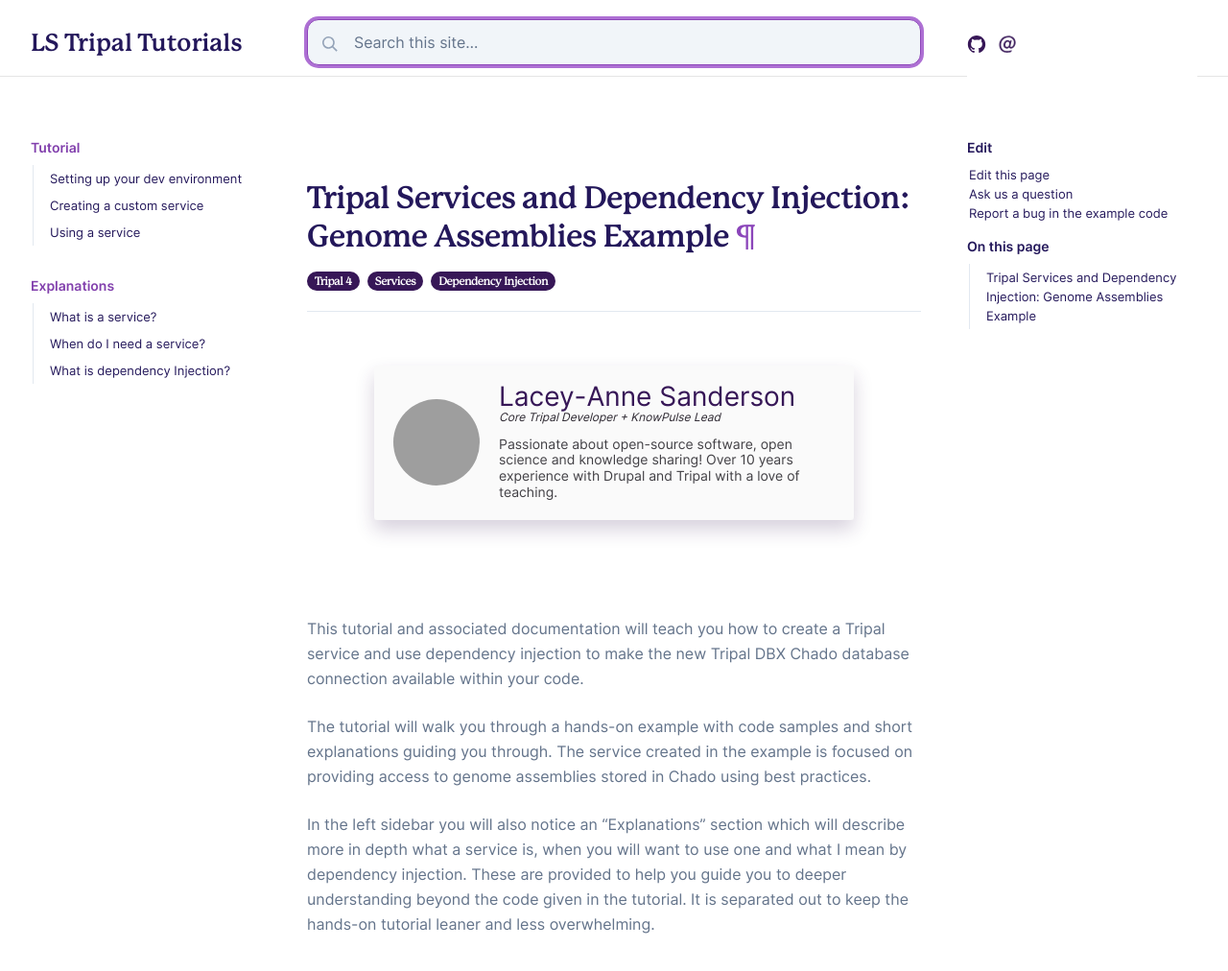
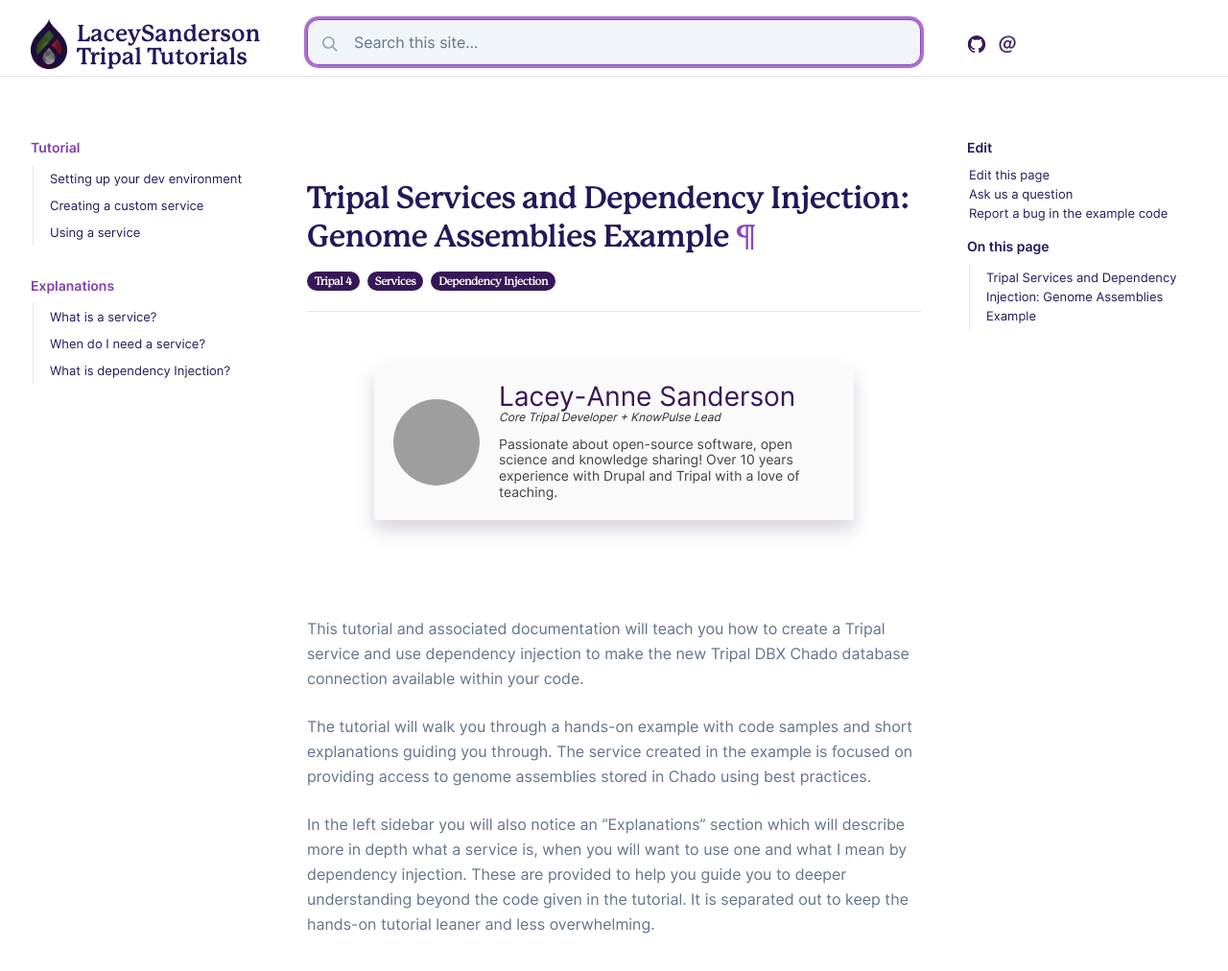
Before and after one commit to LS-TripalTutorials/exampleService-genomeAssembly, a Jekyll site: the page built from docs/pages/index.md, in a window 1280 px wide and 1144 px high. Shown: the top 1012 px of the window at 96% size. Built offline with Jekyll 4.4.1, drawn with Linux system fonts in a browser that asks for light colours; grey boxes are pictures that could not be loaded.

Commit message:
Add in my personal logo + format header.

```diff
--- a/docs/_includes/logo-menu.html
+++ b/docs/_includes/logo-menu.html
@@ -1,5 +1,9 @@
-            <nav aria-label="Logo menu" class="flex md:w-60 relative z-50">
+            <div id="site-title" aria-label="Logo menu" class="flex md:w-60 relative z-50">
                <a href="{{ site.baseurl }}/">
-                  <p style="font-size:25px; font-family: Mackinac,ui-serif,Georgia,Cambria,Times New Roman,Times,serif; font-weight: 700;">{{ site.title }}</p>
+                 <img id="site-logo" src="{{ site.baseurl }}/assets/img/LaceySandersonTripalLogo.png" />
+                 <span class="title">
+                   <div class="top-title">LaceySanderson</div>
+                   <div class="bottom-title">Tripal Tutorials</div>
+                 </span>
                </a>
-            </nav>
+            </div>
--- a/docs/_includes/social-menu.html
+++ b/docs/_includes/social-menu.html
@@ -1,4 +1,4 @@
-            <nav aria-label="Social menu" class="hidden xl:flex w-60 h-full">
+            <nav aria-label="Social menu" class="hidden xl:flex w-60 h-full" style="height: 50px;">
                <div class="flex space-x-3 items-center w-full z-10 bg-white text-violet">
                   {% if site.discord %}<a href="https://community.fly.io/" class="text-violet transition-colors">
                      <span class=sr-only> Community </span>
--- a/docs/assets/css/main.css
+++ b/docs/assets/css/main.css
@@ -24,6 +24,22 @@ a.text-light-violet.active {
 }
 .DocSearch-Button:hover {
   color: #8d46b9;
+}
+
+#site-title a {
+  display: inline-flex;
+}
+#site-title img#site-logo {
+  height: 52px;
+  width: 38px;
+}
+#site-title .title {
+  margin-left: 10px;
+  margin-top: 4px;
+  font-size:24px;
+  font-family: Mackinac,ui-serif,Georgia,Cambria,Times New Roman,Times,serif;
+  font-weight: 700;
+  line-height: 24px;
 }
 
 .btn-blue {
```
Also changed, not shown: docs/assets/img/LaceySandersonTripalLogo.png (added), docs/assets/img/tw-jekyll.png (deleted).
